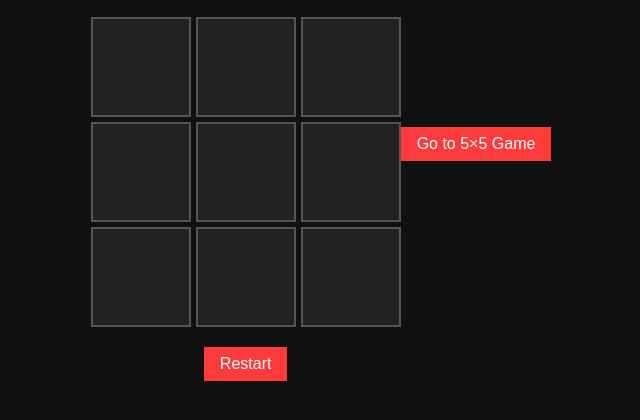
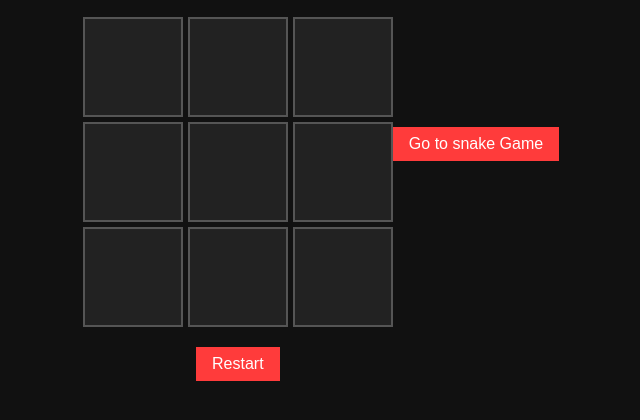
Before and after one commit to srikar-ch/boommmm, a plain HTML site: page index.html in a window 1280 px wide. Shown: the part 264-684 px from the top of the page, without its empty margins (319-959 px from the left). Drawn offline with Linux system fonts and the light colour scheme.

Commit message:
Update button to navigate to snake game

```diff
--- a/index.html
+++ b/index.html
@@ -147,8 +147,8 @@
 
     createBoard();
   </script>
-<button onclick="window.location.href='bala.html'">
-  Go to 5×5 Game
+<button onclick="window.location.href='snake.html'">
+  Go to snake Game
 </button>
 
 
```
